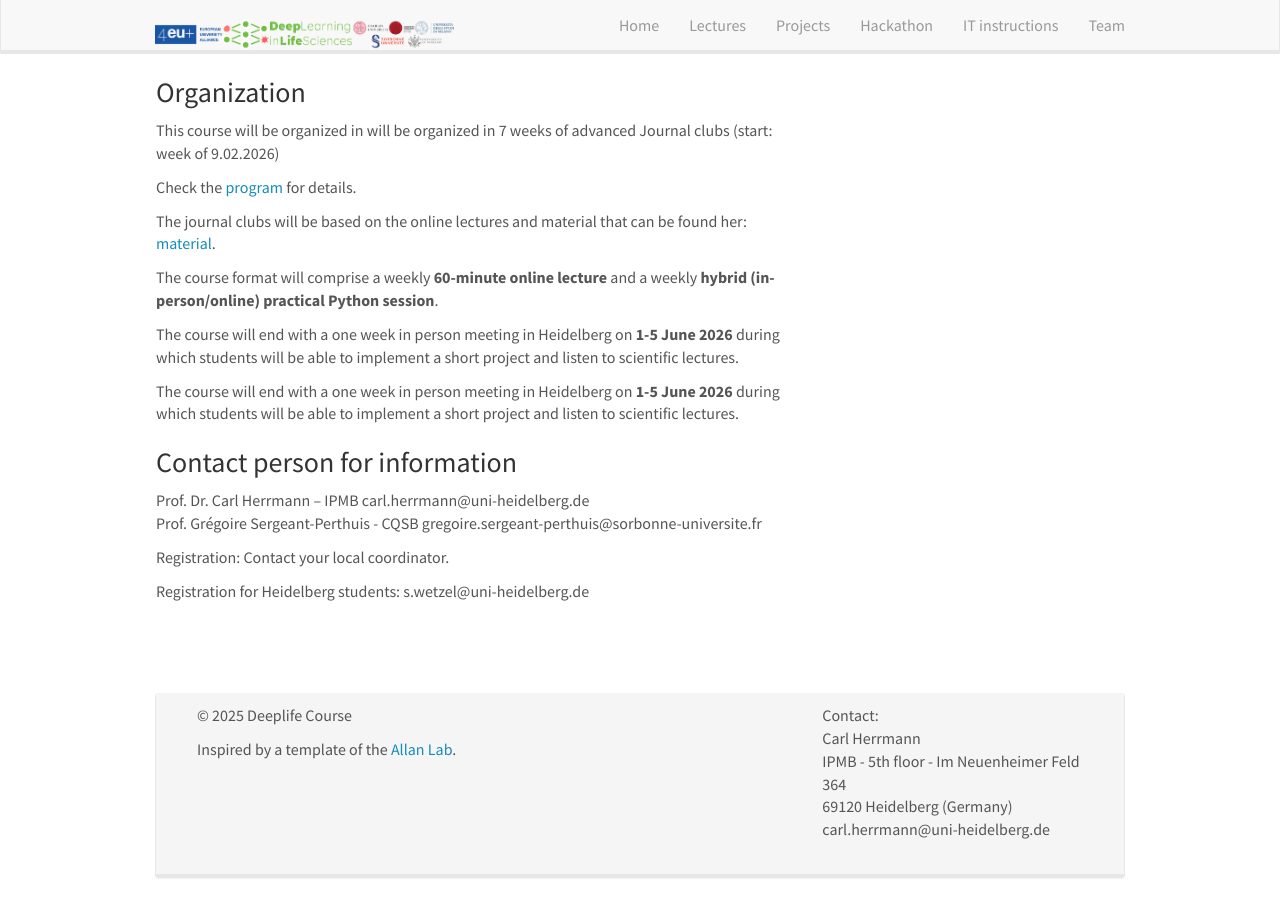
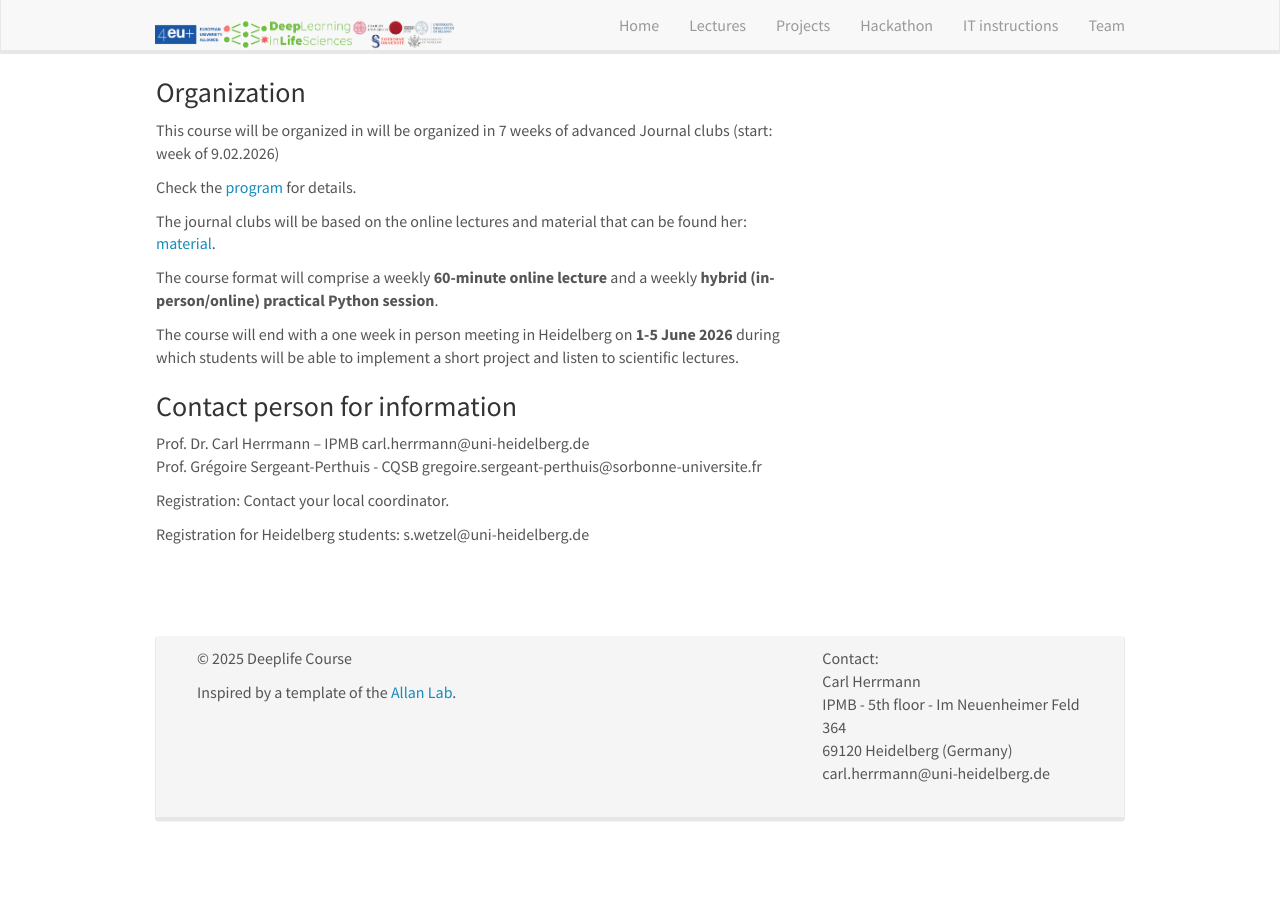
Before and after one commit to GregoireSU/deeplife4eu.github.io, a Jekyll site: the page built from _pages/home.md, in a window 1280 px wide and 900 px high, scrolled down 917 px. Built offline with Jekyll 4.4.1, drawn with Linux system fonts in a browser that asks for light colours; nearby versions of some CDN libraries; after the commit the page ends 1760 px from its top, so only the background shows below that.

Commit message:
no more doubles

```diff
--- a/_pages/home.md
+++ b/_pages/home.md
@@ -51,7 +51,6 @@ The course format will comprise a weekly **60-minute online lecture** and a week
 <p>The course will end with a one week in person meeting in Heidelberg on <strong>1-5 June 2026</strong> during which students will be able to implement a short project and listen to scientific lectures.</p>
 
 
-<p>The course will end with a one week in person meeting in Heidelberg on <strong>1-5 June 2026</strong> during which students will be able to implement a short project and listen to scientific lectures.</p>
 
 
 
```
